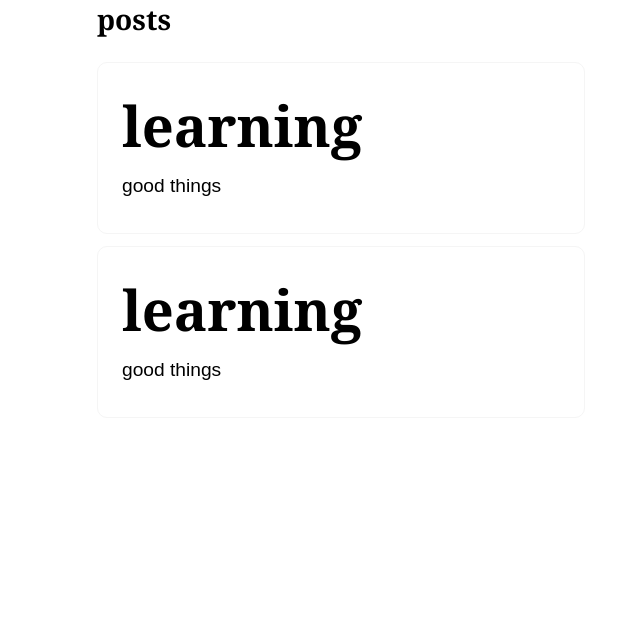
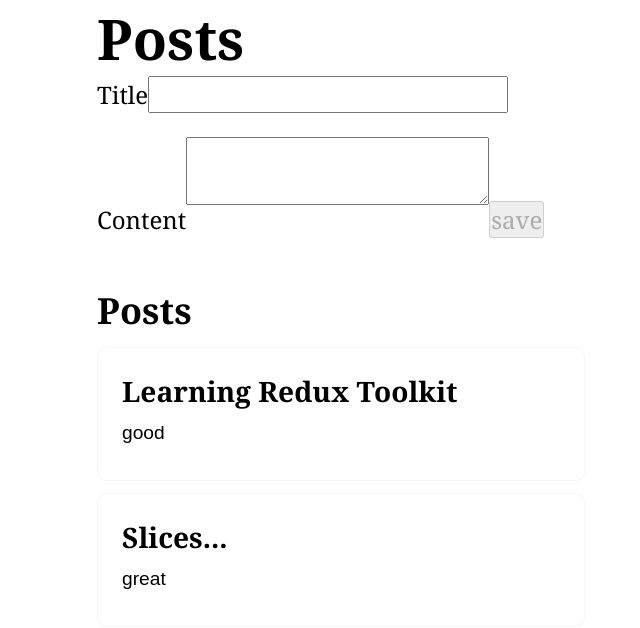
Before and after one commit to juliisstudy/ReduxProjectPost, a React (Create React App) app: page / in a window 1280 px wide. Shown: the top 628 px of the page, without its empty margins (293-933 px from the left). Built offline with nearby package versions, Linux system fonts and the light colour scheme.

Commit message:
create a add post page

```diff
--- a/src/App.js
+++ b/src/App.js
@@ -1,10 +1,12 @@
 import Counter from "./features/counter/Counter";
 import PostsList from "./features/posts/PostsList"
+import AddPostForm from "./features/posts/AddPostForm";
 
 function App() {
   return (
     <main className="App">
       {/*<Counter/>*/}
+      <AddPostForm />
       <PostsList/>
     </main>
   );
--- /dev/null
+++ b/src/features/posts/AddPostForm.js
@@ -0,0 +1,36 @@
+import {useState} from "react"
+import { useDispatch } from "react-redux";
+import { postAdded } from "./postsSlice";
+
+const AddPostForm =() =>{
+    const dispatch = useDispatch();
+    const [title,setTitle] = useState("");
+    const [content,setContent] = useState("")
+
+    const onTitleChange = (e)=>setTitle(e.target.value)
+    const onContentChange = (e)=>setContent(e.target.value)
+
+    const canSave = Boolean(title)&&Boolean(content);
+    const onSave=()=>{
+           if(title&&content){
+                dispatch(
+                    postAdded(title,content)
+                )
+                setTitle("")
+                setContent("")
+           }
+    }
+    return (
+        <div>
+            <h1>Posts</h1>
+            <lable htmlFor="PostTitle">Title</lable>
+            <input type="text" id="postTitle" name="postTitle"
+            value={title} onChange={onTitleChange}/>
+            <label htmlFor='PostContent'>Content</label>
+            <textarea type="text" id="postConent" name = "postContent"
+            value={content} onChange={onContentChange}/>
+            <button onClick={onSave} disabled={!canSave}>save</button>
+        </div>
+    )
+}
+export default AddPostForm
--- a/src/features/posts/PostsList.js
+++ b/src/features/posts/PostsList.js
@@ -1,19 +1,24 @@
-import { useSelector } from "react-redux"
+import { useSelector } from "react-redux";
 import { selectAllPosts } from "./postsSlice";
 
-const PostsList = ()=>{
-    const posts = useSelector(selectAllPosts);
-    const renderPosts = posts.map((post)=>(
-        <article key ={post.id}>
-            <h1>{post.title}</h1>
-            <p>{post.content.substring(0,100)}</p>
+
+const PostsList = () => {
+    const posts = useSelector(selectAllPosts)
+
+
+    const renderedPosts = posts.map(post => (
+        <article key={post.id}>
+            <h3>{post.title}</h3>
+            <p>{post.content.substring(0, 100)}</p>
+
         </article>
     ))
+
     return (
-        <>
-        <h3>posts</h3>
-        <section>{renderPosts}</section>
-        </>
+        <section>
+            <h2>Posts</h2>
+            {renderedPosts}
+        </section>
     )
 }
 export default PostsList
--- a/src/features/posts/postsSlice.js
+++ b/src/features/posts/postsSlice.js
@@ -1,15 +1,43 @@
-import {createSlice} from "@reduxjs/toolkit";
-const initialState =[
-    {id:'1',title:'learning',content:'good things'},
-    {id:'2',title:'learning',content:'good things'},
-]
-const postsSlice = createSlice({
-    name: "posts",
-    initialState,
-    reducers:{
+import { createSlice, nanoid } from "@reduxjs/toolkit";
+
+const initialState = [
+    {
+        id: '1',
+        title: 'Learning Redux Toolkit',
+        content: "good",
+
+    },
+    {
+        id: '2',
+        title: 'Slices...',
+        content: "great",
 
     }
+]
+
+const postsSlice = createSlice({
+    name: 'posts',
+    initialState,
+    reducers: {
+      postAdded:{
+        reducer(state,action){
+        state.push(action.payload);
+      },
+      prepare(title,content){
+        return{
+            payload:{
+                id:nanoid(),
+                title,
+                content,
+            }
+        }
+      }
+    }
+}
 })
 
-export const selectAllPosts=(state)=>state.posts;
+export const selectAllPosts = (state) => state.posts;
+
+export const { postAdded } = postsSlice.actions
+
 export default postsSlice.reducer
```
